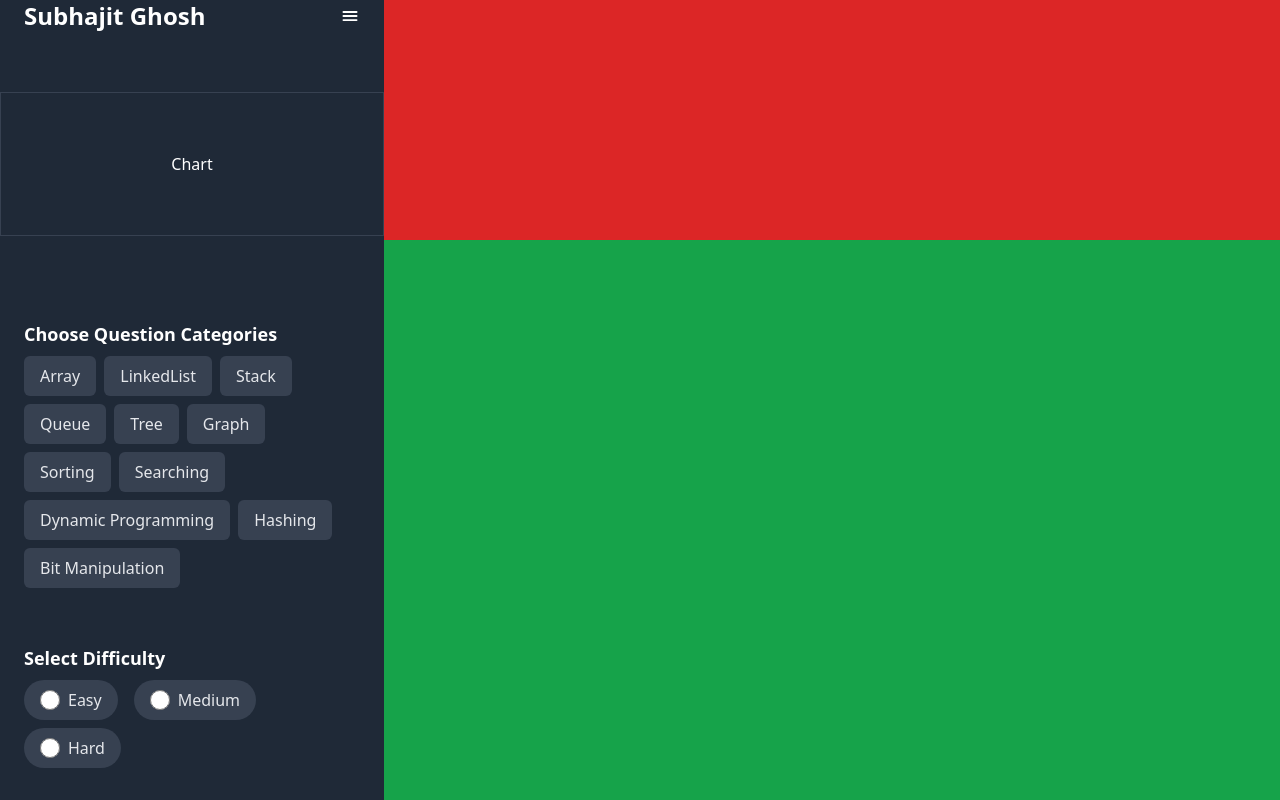
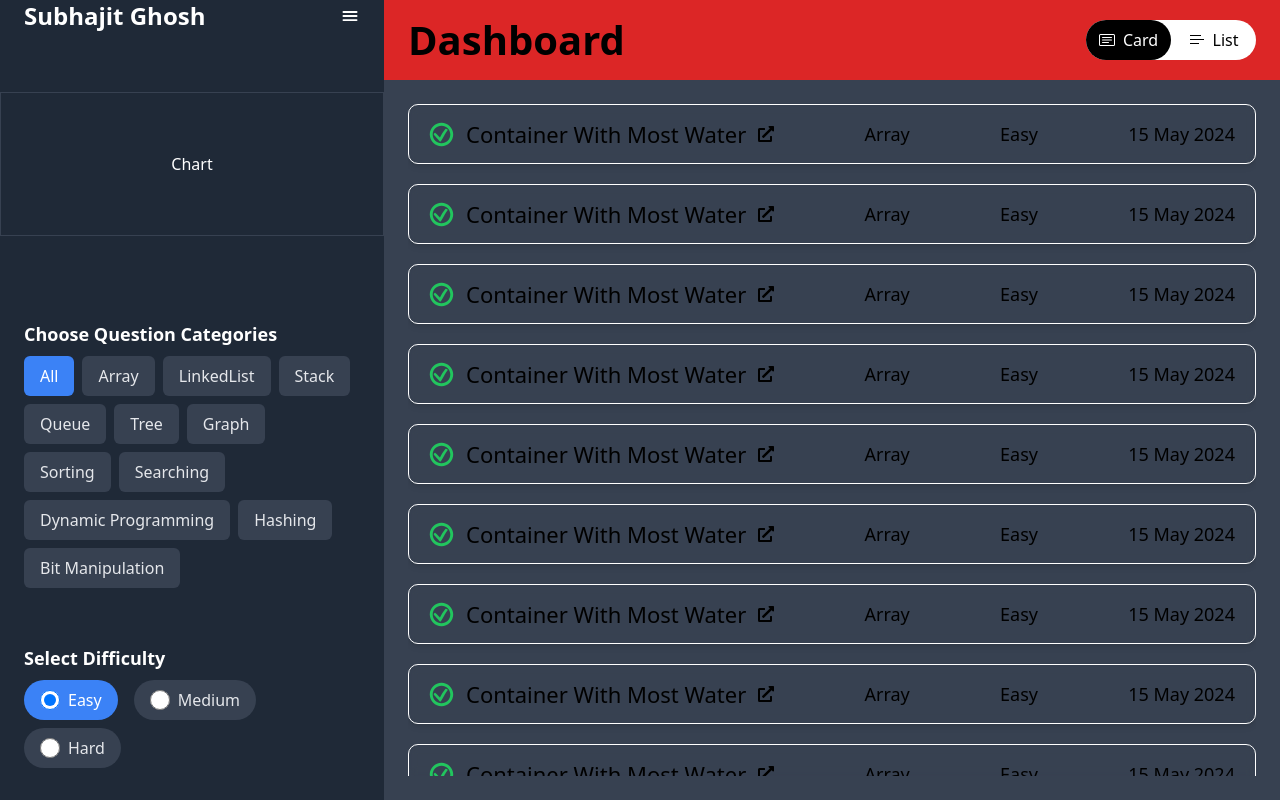
Before and after one commit to subhajitorrin/dsa-remainder, a React (Create React App) app: page / in a window 1280 px wide. Built offline with nearby package versions, Linux system fonts and the light colour scheme.

Commit message:
dashboard update

```diff
--- a/src/App.css
+++ b/src/App.css
@@ -1,37 +1,41 @@
-*{
+* {
   margin: 0;
   padding: 0;
   box-sizing: border-box;
 }
-html,body{
+html,
+body {
   height: 100vh;
   width: 100%;
 }
-.homesection1{
+.homesection1 {
   background-color: white;
 }
-.img1{
+.img1 {
   background: url("../public/ill1.svg");
   background-repeat: no-repeat;
   background-size: cover;
 }
-.img2{
+.img2 {
   background: url("../public/ill2.svg");
   background-repeat: no-repeat;
   background-size: cover;
 }
-.img3{
+.img3 {
   background: url("../public/ill3.svg");
   background-repeat: no-repeat;
   background-size: cover;
 }
-.img4{
+.img4 {
   background: url("../public/ill4.svg");
   background-repeat: no-repeat;
   background-size: cover;
 }
-.img5{
+.img5 {
   background: url("../public/ill5.svg");
   background-repeat: no-repeat;
   background-size: cover;
 }
+.quslistcontainer::-webkit-scrollbar {
+  display: none;
+}
--- /dev/null
+++ b/src/Components/QusCard.jsx
@@ -0,0 +1,26 @@
+import React from "react";
+import { FaExternalLinkAlt } from "react-icons/fa";
+import { GiConfirmed } from "react-icons/gi";
+
+function QusCard() {
+  return (
+    <div className="  w-full h-[60px] rounded-[10px] flex items-center justify-between px-5 bg-opacity-6 shadow-md backdrop-filter backdrop-blur-sm border border-white">
+      <div className="flex gap-3 items-center">
+        <GiConfirmed className="text-green-500 text-[25px]" />
+        <h1 className="text-[22px] font-[400]">Container With Most Water</h1>
+        <FaExternalLinkAlt className="cursor-pointer" />
+      </div>
+      <div className="">
+        <p className="text-lg text-black font-medium">Array</p>
+      </div>
+      <div className="">
+        <p className="text-lg text-black font-medium">Easy</p>
+      </div>
+      <div className="">
+        <p className="text-lg text-black font-medium">15 May 2024</p>
+      </div>
+    </div>
+  );
+}
+
+export default QusCard;
--- /dev/null
+++ b/src/Components/QusList.jsx
@@ -0,0 +1,40 @@
+import React from 'react'
+import QusCard from './QusCard'
+
+function QusList() {
+  return (
+    <div className="h-full grid grid-cols-1 gap-5 overflow-x-auto quslistcontainer">
+        <QusCard />
+        <QusCard />
+        <QusCard />
+        <QusCard />
+        <QusCard />
+        <QusCard />
+        <QusCard />
+        <QusCard />
+        <QusCard />
+        <QusCard />
+        <QusCard />
+        <QusCard />
+        <QusCard />
+        <QusCard />
+        <QusCard />
+        <QusCard />
+        <QusCard />
+        <QusCard />
+        <QusCard />
+        <QusCard />
+        <QusCard />
+        <QusCard />
+        <QusCard />
+        <QusCard />
+        <QusCard />
+        <QusCard />
+        <QusCard />
+        <QusCard />
+        <QusCard />
+    </div>
+  )
+}
+
+export default QusList
--- a/src/Pages/Dashboard.jsx
+++ b/src/Pages/Dashboard.jsx
@@ -1,7 +1,12 @@
-import React, { useState } from "react";
+import React, { useEffect, useState } from "react";
 import { IoMenu } from "react-icons/io5";
+import QusCard from "../Components/QusCard";
+import { BsCardText } from "react-icons/bs";
+import { VscListSelection } from "react-icons/vsc";
+import QusList from "../Components/QusList";
 
 const dsaCategories = [
+  "All",
   "Array",
   "LinkedList",
   "Stack",
@@ -18,16 +23,28 @@ const dsaCategories = [
 const difficulties = ["Easy", "Medium", "Hard"];
 
 function Dashboard() {
-  const [selectedCategories, setSelectedCategories] = useState([]);
-  const [selectedDifficulty, setSelectedDifficulty] = useState(null);
+  const [selectedCategories, setSelectedCategories] = useState(["All"]);
+  const [selectedDifficulty, setSelectedDifficulty] = useState("Easy");
+  const [cardListToggle, setCardListToggle] = useState(true);
 
   const toggleCategory = (category) => {
-    if (selectedCategories.includes(category)) {
+    if (category === "All") {
+      setSelectedCategories(["All"]); // Select only "All"
+    } else if (selectedCategories.includes("All")) {
+      // If "All" is selected, deselect it and select the clicked category
+      setSelectedCategories([category]);
+    } else if (selectedCategories.includes(category)) {
+      // If the category is already selected, deselect it
       setSelectedCategories(selectedCategories.filter((c) => c !== category));
     } else {
+      // If the category is not selected, select it
       setSelectedCategories([...selectedCategories, category]);
     }
   };
+
+  useEffect(() => {
+    console.log(cardListToggle);
+  }, [cardListToggle]);
 
   return (
     <div className="h-screen flex">
@@ -90,9 +107,38 @@ function Dashboard() {
           </div>
         </div>
       </div>
-      <div className="w-[70%] bg-gray-200">
-        <div className="h-[30%] bg-red-600"></div>
-        <div className="h-[70%] bg-green-600"></div>
+      <div className="w-[70%] bg-gray-200 ">
+        <div className="h-[10%] bg-red-600 flex items-center px-6 justify-between">
+          <h1 className="text-[40px] font-bold">Dashboard</h1>
+          <div className="relative cardListContainer">
+            <div className="w-[170px] h-[40px] bg-white rounded-[30px] flex select-none listcardcontainer">
+              <div
+                className={`transition-all duration-700 flex font-[400] gap-2 items-center w-[50%] justify-center relative z-10 rounded-[30px] cursor-pointer bg-transparent ${
+                  cardListToggle ? "text-white font-500" : "text-black"
+                }`}
+                onClick={() => setCardListToggle(true)}
+              >
+                <BsCardText /> <p>Card</p>
+              </div>
+              <div
+                className={`transition-all duration-700 flex gap-2 font-[400] items-center w-[50%] justify-center relative z-10 rounded-[30px] cursor-pointer bg-transparent ${
+                  !cardListToggle ? "text-white font-500" : "text-black"
+                }`}
+                onClick={() => setCardListToggle(false)}
+              >
+                <VscListSelection /> <p>List</p>
+              </div>
+              <div
+                className={`transition-all duration-300 ease-in-out w-[50%] h-full bg-black absolute z-1 rounded-[30px] top-0 ${
+                  cardListToggle ? "left-0" : "left-[85px]"
+                }`}
+              ></div>
+            </div>
+          </div>
+        </div>
+        <div className="h-[90%] bg-gray-700 p-6 ">
+          <QusList/>
+        </div>
       </div>
     </div>
   );
```
Also changed, not shown: public/back1.jpg (added). Lines whose indentation alone changed are shown as unchanged.
